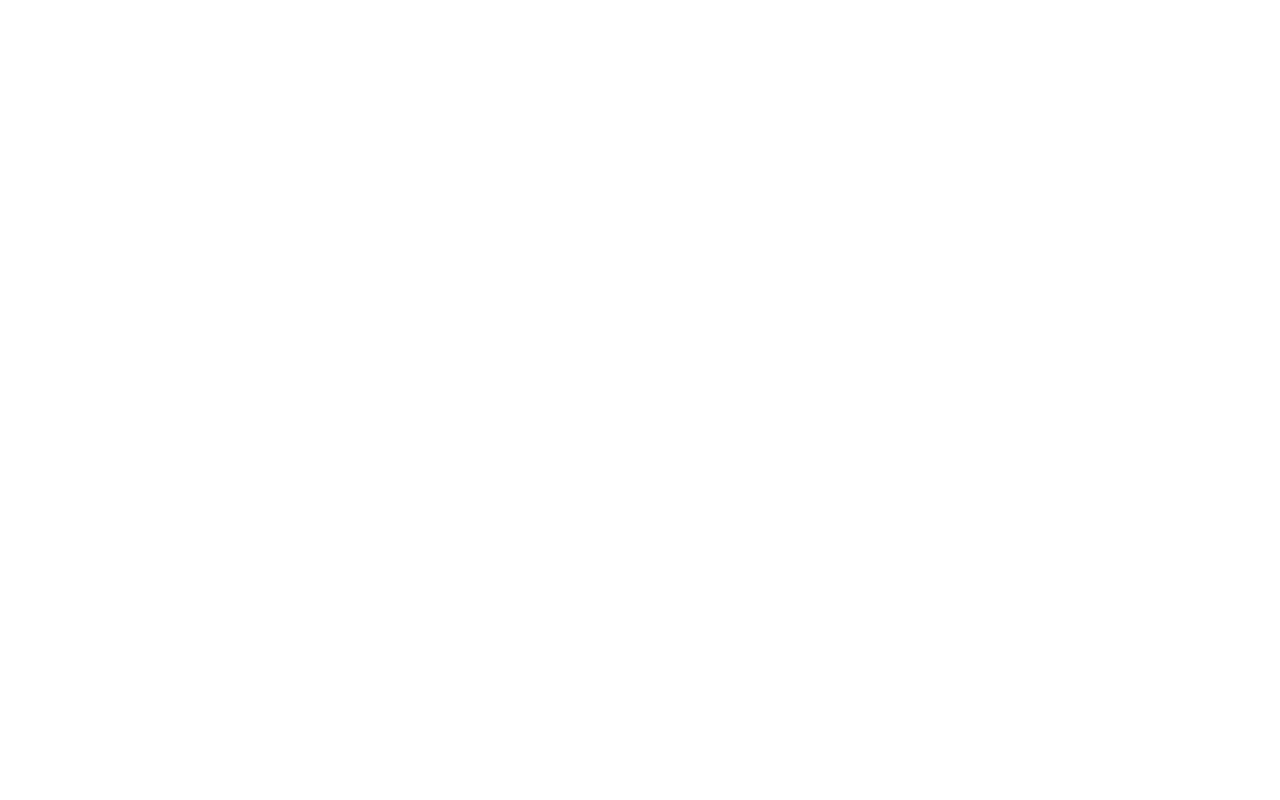
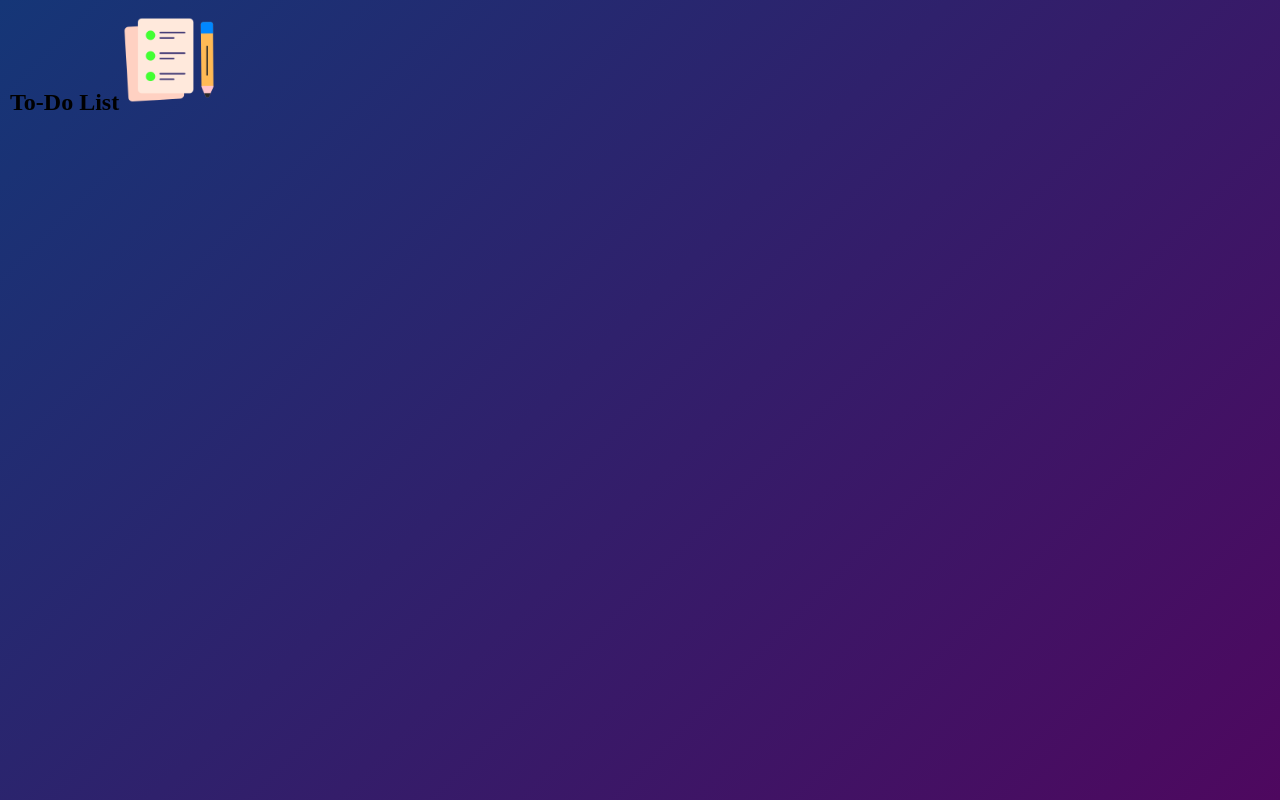
Before and after one commit to sanjivanisharma/javascript-projects, a plain HTML site: page Todo application/index.html in a window 1280 px wide. Drawn offline with Linux system fonts and the light colour scheme.

Commit message:
Design changes

```diff
--- a/Todo application/index.html
+++ b/Todo application/index.html
@@ -7,6 +7,11 @@
     <link rel="stylesheet" href="styles.css">
 </head>
 <body>
+    <div class="container">
+        <div class="todo-app">
+            <h2>To-Do List<img src="images/icon.png"></h2>
+        </div>
+    </div>
 
     <script src="script.js"></script>
 </body>
--- a/Todo application/styles.css
+++ b/Todo application/styles.css
@@ -4,3 +4,10 @@
     font-family: 'Poppins', 'sans-serif';
     box-sizing: border-box;
 }
+
+.container {
+    width: 100%;
+    min-height: 100vh;
+    background: linear-gradient(135deg, #153677, #4e085f);
+    padding: 10px;
+}
```
